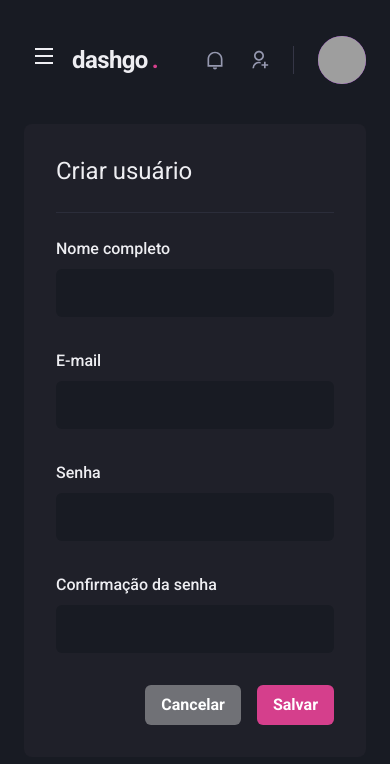
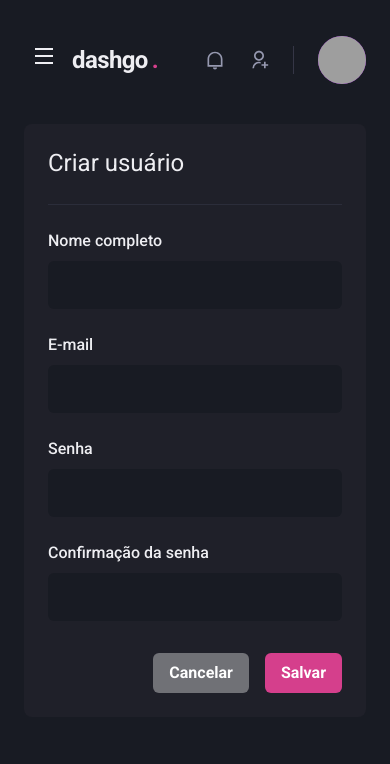
Before and after one commit to RennanD/dashgo, a Next.js app: page /users/create in a window 390 px wide. Shown: the top 764 px of the page. Built offline with nearby package versions, Linux system fonts and the light colour scheme; grey boxes are pictures that could not be loaded.

Commit message:
feat: responsive user create form

```diff
--- a/src/pages/users/create.tsx
+++ b/src/pages/users/create.tsx
@@ -25,20 +25,25 @@
         paddingX="6"
       >
         <Sidebar />
-        <Box flex="1" borderRadius={8} background="gray.800" padding="8">
+        <Box
+          flex="1"
+          borderRadius={8}
+          background="gray.800"
+          padding={['6', '8']}
+        >
           <Heading size="lg" fontWeight="normal">
             Criar usuário
           </Heading>
 
           <Divider marginY="6" borderColor="gray.700" />
 
-          <VStack spacing="8">
-            <SimpleGrid minChildWidth="240px" spacing="8" width="100%">
+          <VStack spacing={['6', '8']}>
+            <SimpleGrid minChildWidth="240px" spacing={['6', '8']} width="100%">
               <TextInput name="name" label="Nome completo" />
               <TextInput name="email" label="E-mail" type="email" />
             </SimpleGrid>
 
-            <SimpleGrid minChildWidth="240px" spacing="8" width="100%">
+            <SimpleGrid minChildWidth="240px" spacing={['6', '8']} width="100%">
               <TextInput name="password" label="Senha" type="password" />
               <TextInput
                 name="password-confirmation"
```
